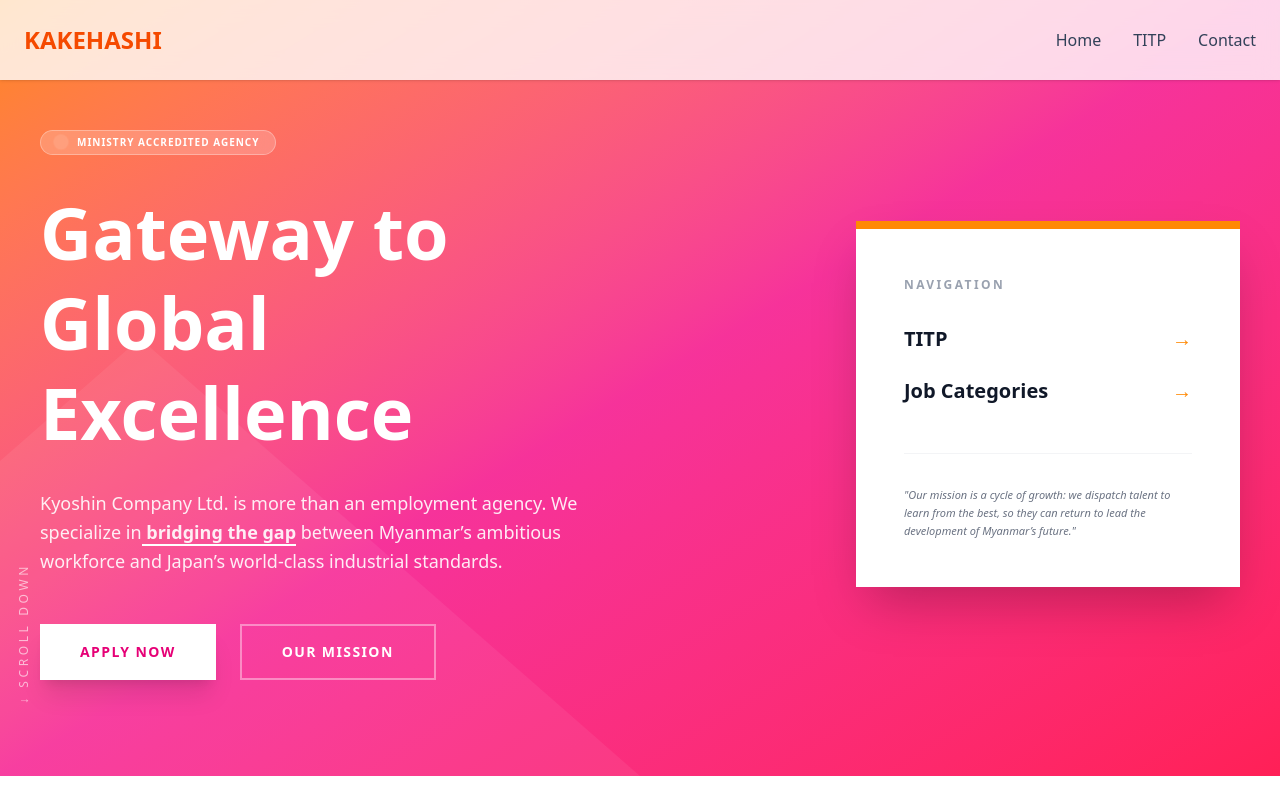
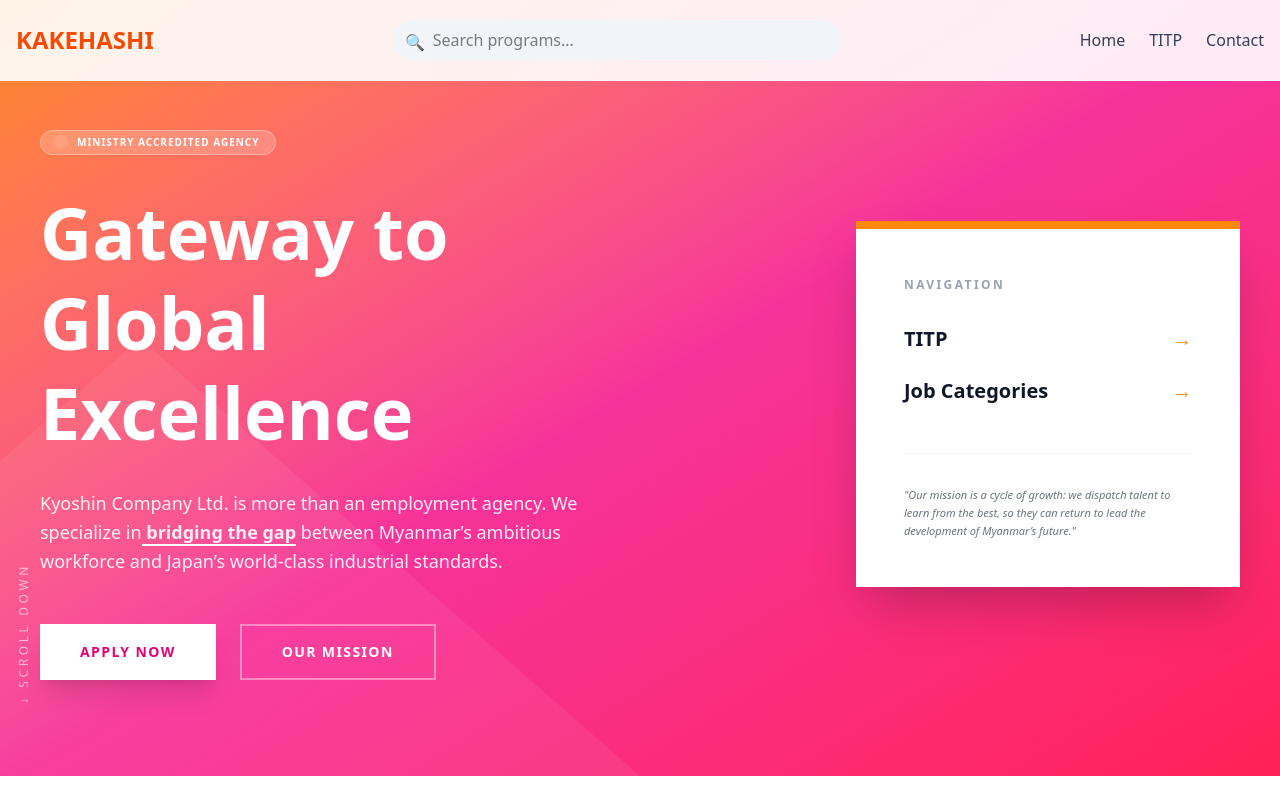
Before and after one commit to Chirag-1212/landing-page, a React (Vite) app: page / in a window 1280 px wide. Shown: the top 800 px of the page. Built offline with nearby package versions, Linux system fonts and the light colour scheme.

Commit message:
Fix header search bar overlap

```diff
--- a/src/layout/Header.jsx
+++ b/src/layout/Header.jsx
@@ -2,32 +2,54 @@
 import { Link } from 'react-router-dom';
 
 export default function Header() {
-  const [isOpen, setIsOpen] = useState(false); // State to toggle menu
+  const [isOpen, setIsOpen] = useState(false);
 
   return (
-    <nav className="fixed w-full z-50 bg-white/80 backdrop-blur-md shadow-sm">
-      <div className="max-w-7xl mx-auto px-6 h-20 flex items-center justify-between">
-        <Link to="/" className="text-2xl font-black text-orange-600">KAKEHASHI</Link>
+    <nav className="fixed w-full z-50 bg-white/90 backdrop-blur-md border-b border-slate-100">
+      <div className="max-w-7xl mx-auto px-4 h-20 flex items-center justify-between gap-4">
 
-        {/* Desktop Links (Hidden on Mobile) */}
-        <div className="hidden md:flex gap-8 font-medium text-slate-700">
-          <Link title="Home" to="/" className="hover:text-orange-500 transition">Home</Link>
-          <Link title="Programs" to="/titp" className="hover:text-orange-500 transition">TITP</Link>
-          <Link title="Contact" to="/contact" className="hover:text-orange-500 transition">Contact</Link>
+        {/* 1. LOGO: Stays on the left */}
+        <Link to="/" className="text-xl md:text-2xl font-black text-orange-600 shrink-0">
+          KAKEHASHI
+        </Link>
+
+        {/* 2. SEARCH BAR: Flexible width, hidden or smaller on mobile */}
+        <div className="flex-1 max-w-md relative group hidden sm:block">
+          <input
+            type="text"
+            placeholder="Search programs..."
+            className="w-full bg-slate-100 border-none rounded-full py-2 px-10 focus:ring-2 focus:ring-orange-500 transition-all"
+          />
+          <span className="absolute left-3 top-2.5 text-slate-400">🔍</span>
         </div>
 
-        {/* Mobile Toggle Button (Hidden on Desktop) */}
-        <button onClick={() => setIsOpen(!isOpen)} className="md:hidden text-2xl">
+        {/* 3. DESKTOP LINKS: Hidden on mobile */}
+        <div className="hidden lg:flex items-center gap-6 font-medium text-slate-700 shrink-0">
+          <Link to="/" className="hover:text-orange-500">Home</Link>
+          <Link to="/titp" className="hover:text-orange-500">TITP</Link>
+          <Link to="/contact" className="hover:text-orange-500">Contact</Link>
+        </div>
+
+        {/* 4. MOBILE MENU BUTTON: Stays on the right */}
+        <button
+          onClick={() => setIsOpen(!isOpen)}
+          className="lg:hidden p-2 text-2xl text-slate-700 hover:bg-slate-100 rounded-lg"
+        >
           {isOpen ? '✕' : '☰'}
         </button>
       </div>
 
-      {/* Mobile Menu Dropdown */}
+      {/* MOBILE DROPDOWN: Shows when button is clicked */}
       {isOpen && (
-        <div className="md:hidden bg-white border-t border-gray-100 flex flex-col p-6 gap-4 font-semibold text-slate-700">
-          <Link to="/" onClick={() => setIsOpen(false)}>Home</Link>
-          <Link to="/titp" onClick={() => setIsOpen(false)}>TITP</Link>
-          <Link to="/contact" onClick={() => setIsOpen(false)}>Contact</Link>
+        <div className="lg:hidden bg-white border-t p-6 flex flex-col gap-4 animate-in slide-in-from-top">
+          {/* Show search bar inside mobile menu if hidden above */}
+          <div className="sm:hidden relative">
+            <input type="text" placeholder="Search..." className="w-full bg-slate-100 rounded-lg p-2 px-8" />
+            <span className="absolute left-2 top-2">🔍</span>
+          </div>
+          <Link to="/" onClick={() => setIsOpen(false)} className="py-2 border-b">Home</Link>
+          <Link to="/titp" onClick={() => setIsOpen(false)} className="py-2 border-b">TITP</Link>
+          <Link to="/contact" onClick={() => setIsOpen(false)} className="py-2 border-b">Contact</Link>
         </div>
       )}
     </nav>
```
